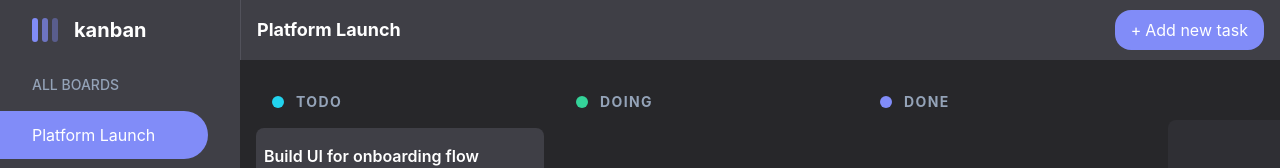
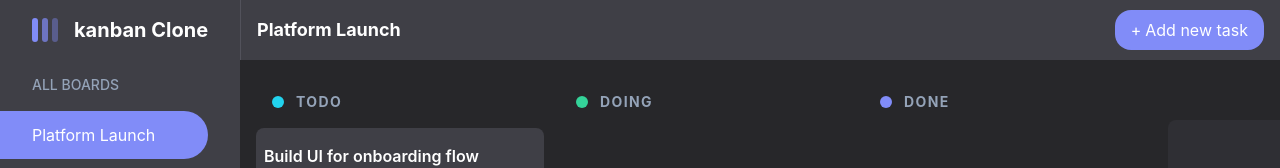
Before and after one commit to phoenix-flyhigh/kanban-clone, a React (Vite) app: page / in a window 1280 px wide. Shown: the top 168 px of the page. Built offline with nearby package versions, Linux system fonts and the light colour scheme.

Commit message:
Update readme

```diff
--- a/src/components/MenuBar.tsx
+++ b/src/components/MenuBar.tsx
@@ -21,7 +21,7 @@ const MenuBar: React.FC<MenuBarProps> = ({ hideMenu }: MenuBarProps) => {
           <KanbanIcon />
         </button>
         <h1 className="text-xl dark:text-dark-text-primary font-bold ">
-          kanban
+          kanban Clone
         </h1>
       </div>
       <div className="flex flex-col justify-between h-full pb-2">
```
Also changed, not shown: 1 other file (tests, documents, lock files or other folders).
